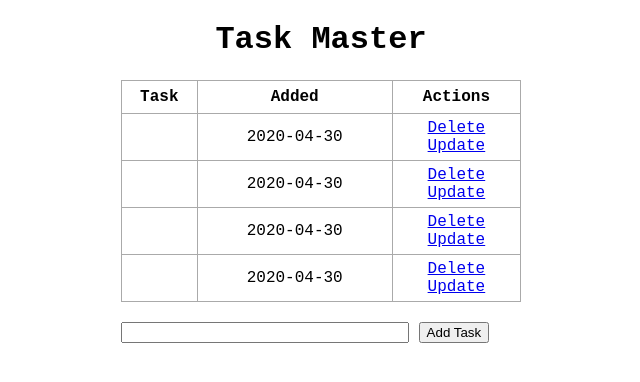
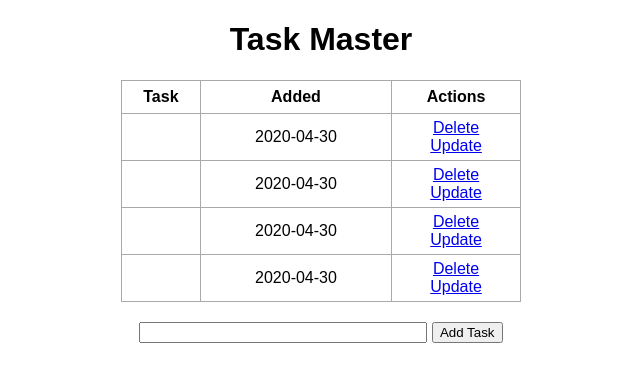
Before and after one commit to JafaMohammed/flaskIntroduction, a Flask app: template templates/index.html in a window 1280 px wide. Shown: the top 382 px of the page, without its empty margins (319-959 px from the left). Run offline with Flask 2, Linux system fonts and the light colour scheme; the template is opened without the code that fills it: values that come from a table or form of the project are taken from there, others are empty; data comes from the database, SQL or seed files in the repository; both versions use the stored data as it was after the commit.

Commit message:
added all files

```diff
--- a/static/css/main.css
+++ b/static/css/main.css
@@ -1,8 +1,7 @@
-body, html{
-    margin: 0px;
-    font-family: 'Courier New', Courier, monospace;
+body, html {
+    margin: 0;
+    font-family: sans-serif;
 }
-
 
 .content {
     margin: 0 auto;
--- a/templates/base.html
+++ b/templates/base.html
@@ -12,6 +12,7 @@
         <link rel="stylesheet" href="{{ url_for('static', filename='css/main.css') }}">
     </head>
     <body>
-        {% block body %} {% endblock %}
+        {% block body %}
+        {% endblock %}
     </body>
 </html>
--- a/templates/index.html
+++ b/templates/index.html
@@ -1,14 +1,16 @@
 {% extends 'base.html' %}
+
 {% block head %}
+<title>Task Master</title>
+{% endblock %}
 
-{% endblock %}
-<title>Task Master</title>
 {% block body %}
-
-<div class="content">
+<div class="content" style="text-align: center;">
     <h1 style="text-align: center">Task Master</h1>
-
-    <table>
+    {% if tasks|length < 1 %}
+    <h4 style="text-align: center">There are no tasks. Create one below!</h4>
+    {% else %}
+    <table style="text-align: center;">
         <tr>
             <th>Task</th>
             <th>Added</th>
@@ -26,7 +28,9 @@
             </tr>
         {% endfor %}
     </table>
-    <div class="form">
+    {% endif %}
+
+    <div class="form" style="text-align: center;">
         <form action="/" method="POST">
             <input type="text" name="content" id="content">
             <input type="submit" value="Add Task">
```
Also changed, not shown: app.py (+9 -6 lines), templates/update.html (+18 -0 lines), test.db. Lines whose indentation alone changed are shown as unchanged.
